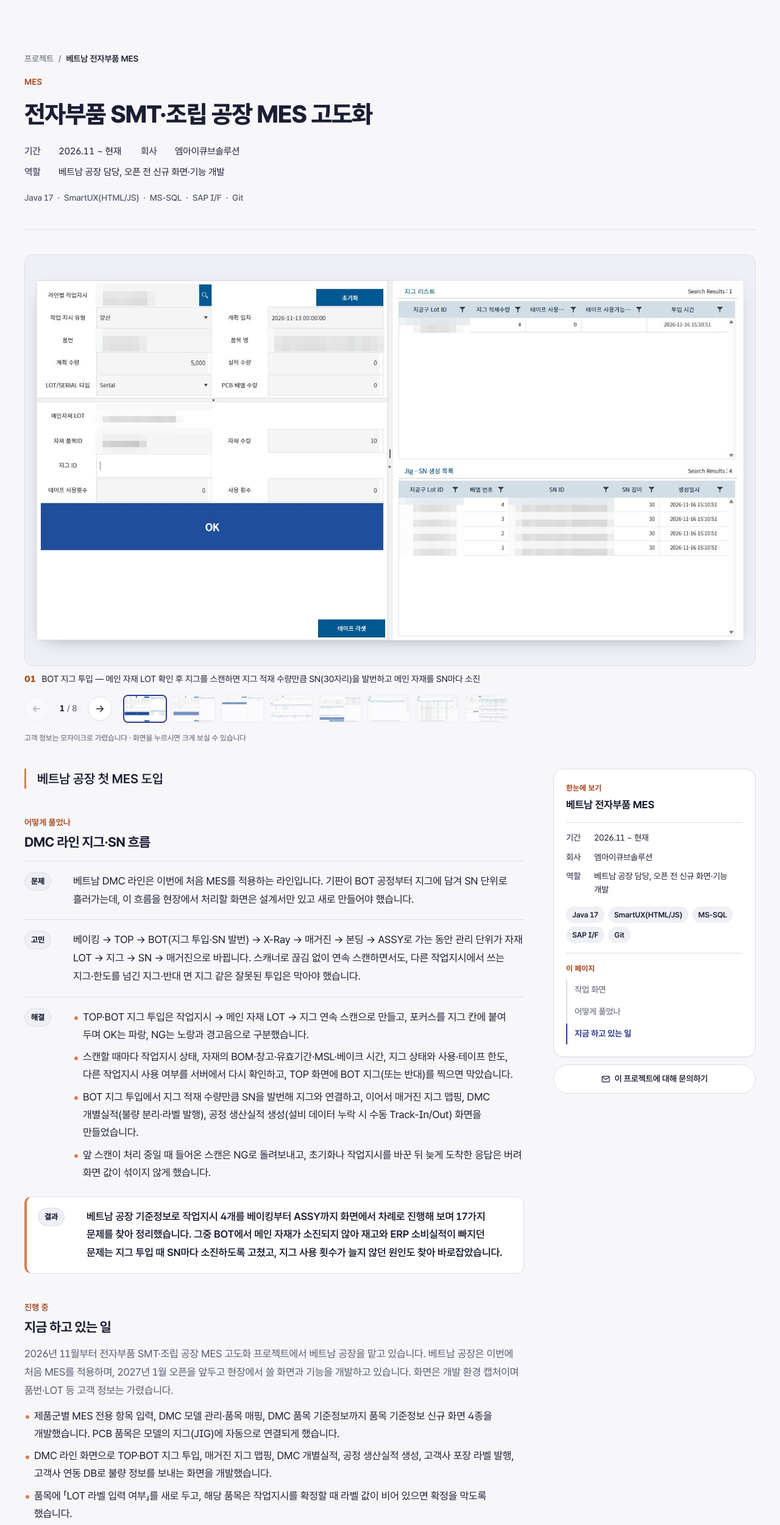
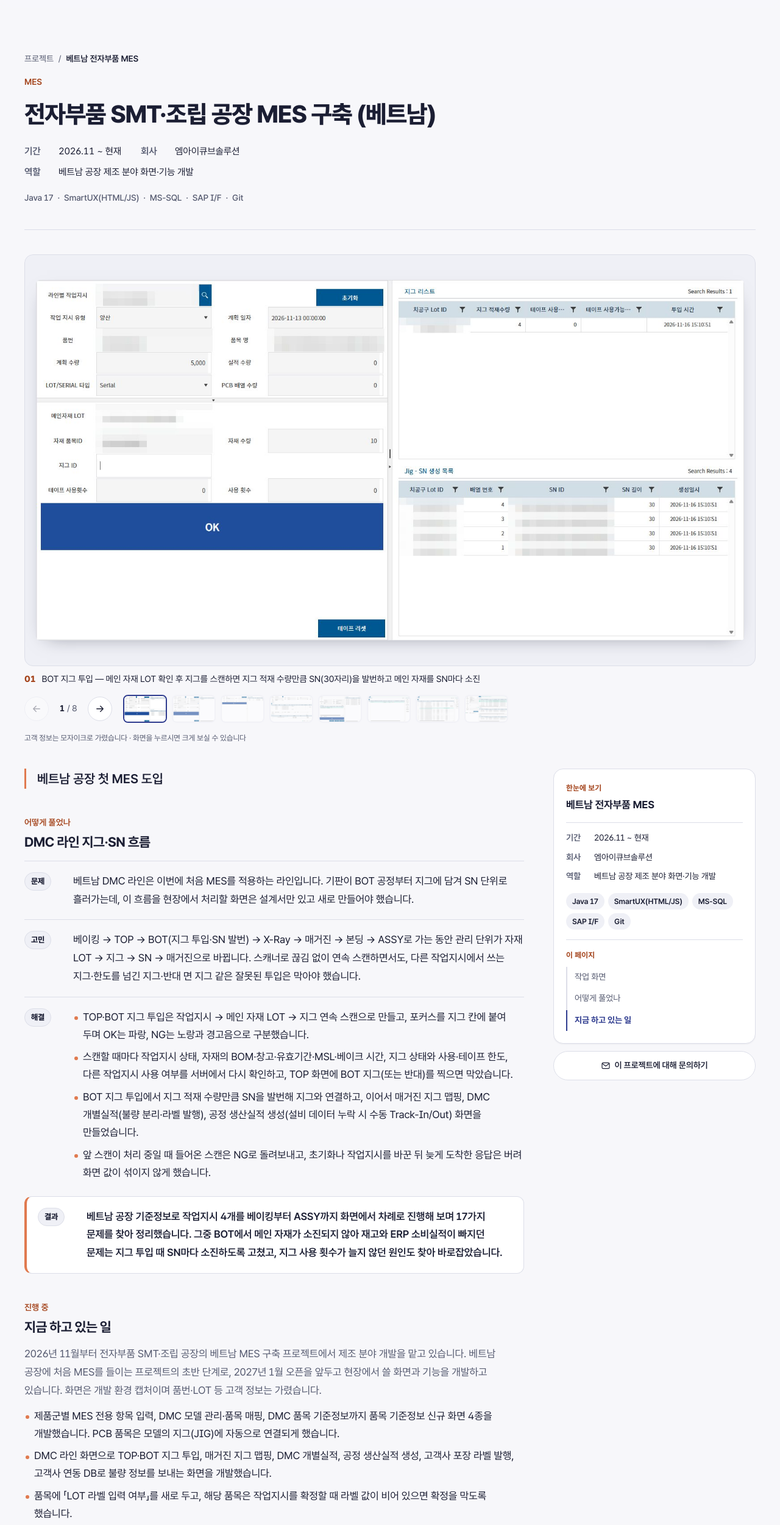
Before and after one commit to JungYongj/JungYongj.github.io, a plain HTML site: page project-electronics-mes-vietnam.html in a window 1280 px wide. Shown: the part 60-2560 px from the top of the page at 61% size. Drawn offline with Linux system fonts and the light colour scheme.

Commit message:
[fix] 베트남 프로젝트 표기를 구축·제조 분야 개발로 정정
- 제목 MES 고도화 → MES 구축 (베트남), 역할 → 베트남 공장 제조 분야 화면·기능 개발
- 상세 첫 문단·경력 재직 비고도 프로젝트 초반 구축으로 수정
- 정용재

```diff
--- a/project-electronics-mes-vietnam.html
+++ b/project-electronics-mes-vietnam.html
@@ -57,11 +57,11 @@
                 <span aria-hidden="true">/</span>
                 <span aria-current="page">베트남 전자부품 MES</span></nav>
             <p class="section-kicker">MES</p>
-            <h1 data-kb-field="title">전자부품 SMT·조립 공장 MES 고도화</h1>
+            <h1 data-kb-field="title">전자부품 SMT·조립 공장 MES 구축 (베트남)</h1>
 
             <dl class="case-facts"><div><dt>기간</dt><dd><time data-kb-field="period">2026.11 ~ 현재</time></dd></div>
                 <div><dt>회사</dt><dd>엠아이큐브솔루션</dd></div>
-                <div class="wide"><dt>역할</dt><dd data-kb-field="role">베트남 공장 담당, 오픈 전 신규 화면·기능 개발</dd></div></dl>
+                <div class="wide"><dt>역할</dt><dd data-kb-field="role">베트남 공장 제조 분야 화면·기능 개발</dd></div></dl>
             <ul class="entry-tech case-tech" aria-label="사용 기술"><li data-kb-field="tech">Java 17</li><li data-kb-field="tech">SmartUX(HTML/JS)</li><li data-kb-field="tech">MS-SQL</li><li data-kb-field="tech">SAP I/F</li><li data-kb-field="tech">Git</li></ul></header>
 
         <div class="container case-body"><section class="case-gallery" id="screens" data-gallery aria-roledescription="carousel" aria-label="베트남 전자부품 MES 작업 화면"><div class="gal-stage"><ul class="gal-track" data-gal-track tabindex="0" aria-label="작업 화면 목록 (좌우 화살표로 넘기기)"><li class="gal-slide" data-gal-slide aria-roledescription="slide" aria-label="1 / 8"><figure><a class="gal-frame" href="media/projects/electronics-mes-vietnam/01.jpg" target="_blank" rel="noopener" aria-label="BOT 지그 투입 — 메인 자재 LOT 확인 후 지그를 스캔하면 지그 적재 수량만큼 SN(30자리)을 발번하고 메인 자재를 SN마다 소진 — 크게 보기" data-gal-open="0"><img src="media/projects/electronics-mes-vietnam/01.jpg" alt="BOT 지그 투입 — 메인 자재 LOT 확인 후 지그를 스캔하면 지그 적재 수량만큼 SN(30자리)을 발번하고 메인 자재를 SN마다 소진" loading="eager" decoding="async" /></a>
@@ -86,11 +86,11 @@
                         <li class="story-step is-result"><span class="story-label">결과</span>
                             <p>베트남 공장 기준정보로 작업지시 4개를 베이킹부터 ASSY까지 화면에서 차례로 진행해 보며 17가지 문제를 찾아 정리했습니다. 그중 BOT에서 메인 자재가 소진되지 않아 재고와 ERP 소비실적이 빠지던 문제는 지그 투입 때 SN마다 소진하도록 고쳤고, 지그 사용 횟수가 늘지 않던 원인도 찾아 바로잡았습니다.</p></li></ol></section><section class="case-section case-now" id="now" aria-labelledby="now-title"><p class="section-kicker">진행 중</p>
                     <h2 id="now-title">지금 하고 있는 일</h2>
-                    <p class="case-now-lead">2026년 11월부터 전자부품 SMT·조립 공장 MES 고도화 프로젝트에서 베트남 공장을 맡고 있습니다. 베트남 공장은 이번에 처음 MES를 적용하며, 2027년 1월 오픈을 앞두고 현장에서 쓸 화면과 기능을 개발하고 있습니다. 화면은 개발 환경 캡처이며 품번·LOT 등 고객 정보는 가렸습니다.</p>
+                    <p class="case-now-lead">2026년 11월부터 전자부품 SMT·조립 공장의 베트남 MES 구축 프로젝트에서 제조 분야 개발을 맡고 있습니다. 베트남 공장에 처음 MES를 들이는 프로젝트의 초반 단계로, 2027년 1월 오픈을 앞두고 현장에서 쓸 화면과 기능을 개발하고 있습니다. 화면은 개발 환경 캡처이며 품번·LOT 등 고객 정보는 가렸습니다.</p>
                     <ul class="story-list"><li>제품군별 MES 전용 항목 입력, DMC 모델 관리·품목 매핑, DMC 품목 기준정보까지 품목 기준정보 신규 화면 4종을 개발했습니다. PCB 품목은 모델의 지그(JIG)에 자동으로 연결되게 했습니다.</li><li>DMC 라인 화면으로 TOP·BOT 지그 투입, 매거진 지그 맵핑, DMC 개별실적, 공정 생산실적 생성, 고객사 포장 라벨 발행, 고객사 연동 DB로 불량 정보를 보내는 화면을 개발했습니다.</li><li>품목에 「LOT 라벨 입력 여부」를 새로 두고, 해당 품목은 작업지시를 확정할 때 라벨 값이 비어 있으면 확정을 막도록 했습니다.</li><li>이미 ERP로 보낸 출하의 전기일을 고칠 수 있도록, 출하를 취소하고 바뀐 전기일로 다시 보내는 화면을 새로 만들었습니다.</li><li>협력사 인보이스 조회 화면에 엑셀 다운로드를 추가하고, 내려받을 때 생기던 날짜 변환 오류를 고쳤습니다.</li><li>지금은 포장까지 DMC 전체 흐름을 화면으로 이어 테스트하며, 지그 해제 시점처럼 남은 기준을 확인하고 있습니다.</li></ul></section></div><aside class="case-aside" aria-label="프로젝트 한눈에 보기"><div class="aside-card"><p class="aside-label">한눈에 보기</p>
                     <p class="aside-title">베트남 전자부품 MES</p>
                     <dl class="aside-facts"><div><dt>기간</dt><dd>2026.11 ~ 현재</dd></div>
-                        <div><dt>회사</dt><dd>엠아이큐브솔루션</dd></div><div><dt>역할</dt><dd>베트남 공장 담당, 오픈 전 신규 화면·기능 개발</dd></div></dl><ul class="aside-tech" aria-label="사용 기술"><li>Java 17</li><li>SmartUX(HTML/JS)</li><li>MS-SQL</li><li>SAP I/F</li><li>Git</li></ul><nav class="aside-toc" aria-label="이 페이지 목차"><p class="aside-label">이 페이지</p>
+                        <div><dt>회사</dt><dd>엠아이큐브솔루션</dd></div><div><dt>역할</dt><dd>베트남 공장 제조 분야 화면·기능 개발</dd></div></dl><ul class="aside-tech" aria-label="사용 기술"><li>Java 17</li><li>SmartUX(HTML/JS)</li><li>MS-SQL</li><li>SAP I/F</li><li>Git</li></ul><nav class="aside-toc" aria-label="이 페이지 목차"><p class="aside-label">이 페이지</p>
                             <ol><li><a href="#screens" data-toc-link="screens">작업 화면</a></li><li><a href="#story" data-toc-link="story">어떻게 풀었나</a></li><li><a href="#now" data-toc-link="now">지금 하고 있는 일</a></li></ol></nav></div>
                 <a class="aside-contact" href="contact.html"><svg class="icon " width="16" height="16" viewBox="0 0 24 24" fill="none" stroke="currentColor" stroke-width="1.8" stroke-linecap="round" stroke-linejoin="round" aria-hidden="true" focusable="false"><rect x="3" y="5" width="18" height="14" rx="2.5"></rect>
             <path d="m4 7 8 6 8-6"></path></svg> 이 프로젝트에 대해 문의하기</a></aside></div>
```
Also changed, not shown: career.html (+3 -3 lines), projects.html (+1 -1 lines).
